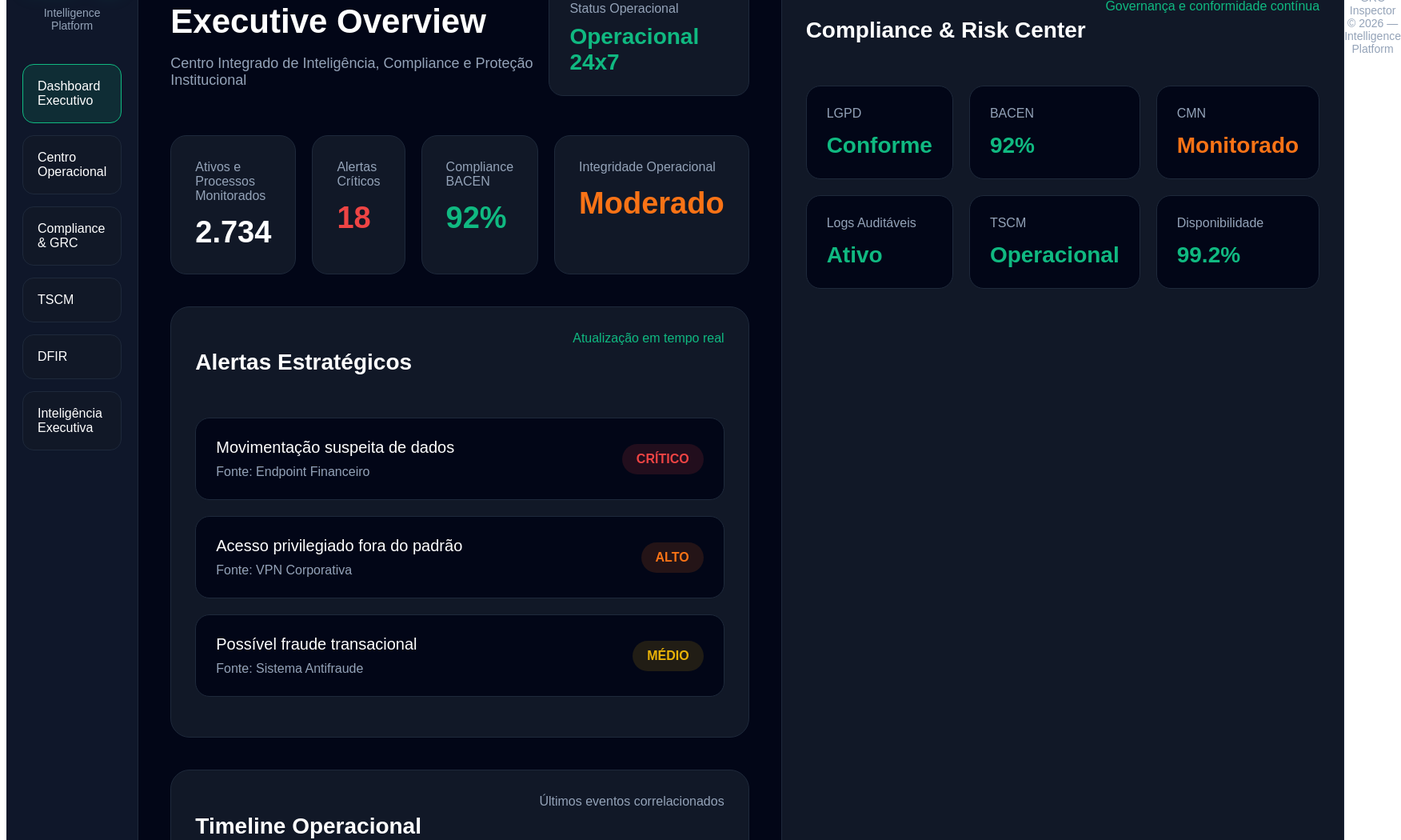
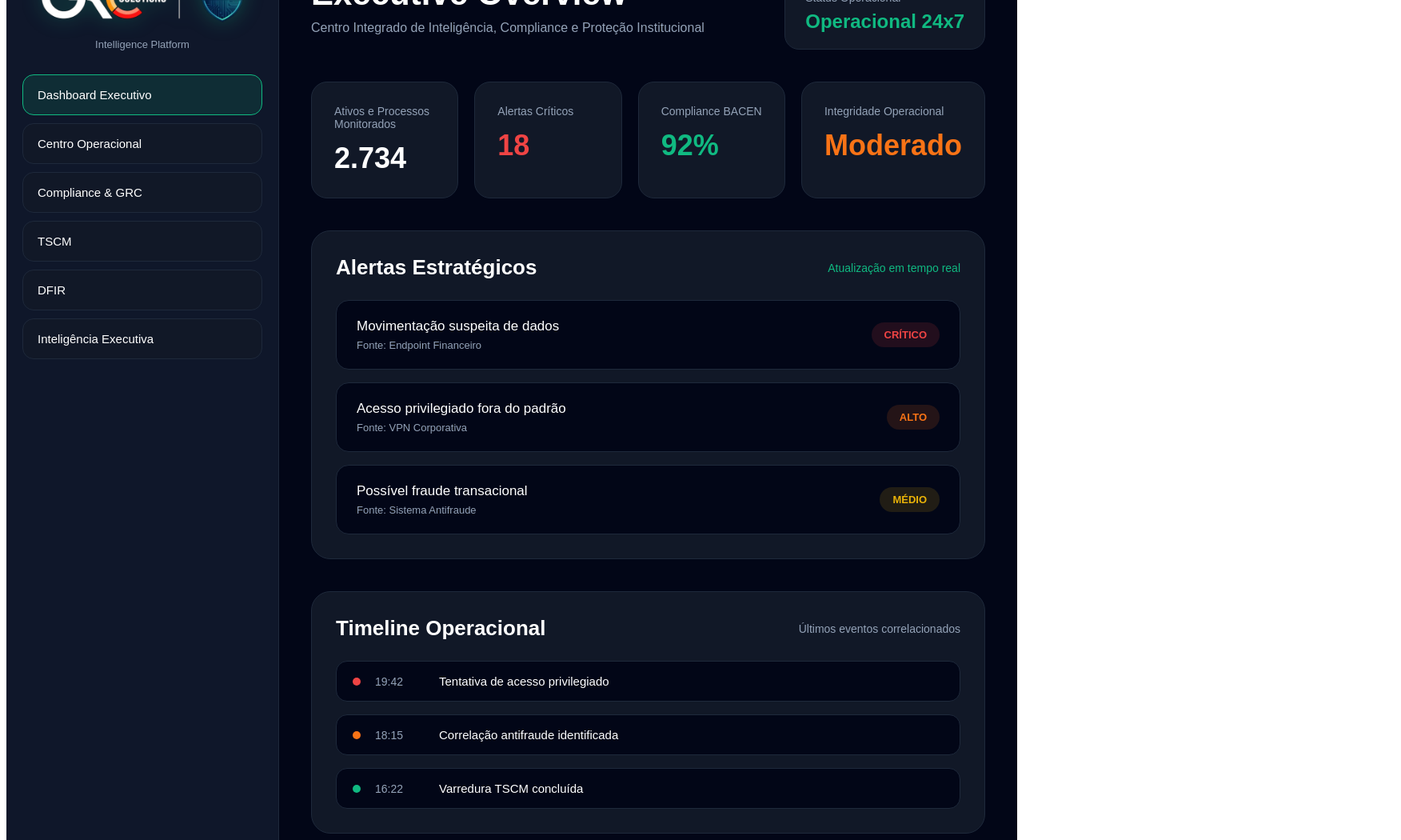
Before and after one commit to sandrosantossouza2026/grc-inspector-2026, a React (Vite) app: page / in a window 1280 px wide. Shown: the part 80-1130 px from the top of the page at 80% size, 1752 px wide, since content can reach past the window. Built offline with nearby package versions, Linux system fonts and the light colour scheme.

Commit message:
Update App_CodigoNovo_01JUN2026_12.56h.tsx

```diff
--- a/App.tsx
+++ b/App.tsx
@@ -1,23 +1,64 @@
-import React from "react";
+import React, { useState } from "react";
 
-export default function App() {
 const alerts = [
   {
     title: "Movimentação suspeita de dados",
     severity: "CRÍTICO",
-      source: "Endpoint Financeiro"
+    source: "Endpoint Financeiro",
   },
   {
     title: "Acesso privilegiado fora do padrão",
     severity: "ALTO",
-      source: "VPN Corporativa"
+    source: "VPN Corporativa",
   },
   {
     title: "Possível fraude transacional",
     severity: "MÉDIO",
-      source: "Sistema Antifraude"
+    source: "Sistema Antifraude",
+  },
+];
+
+const kpis = [
+  { title: "Ativos e Processos Monitorados", value: "2.734", color: "white" },
+  { title: "Alertas Críticos", value: "18", color: "#EF4444" },
+  { title: "Compliance BACEN", value: "92%", color: "#10B981" },
+  { title: "Integridade Operacional", value: "Moderado", color: "#F97316" },
+];
+
+const complianceItems = [
+  { title: "LGPD", status: "Conforme", color: "#10B981" },
+  { title: "BACEN", status: "92%", color: "#10B981" },
+  { title: "CMN", status: "Monitorado", color: "#F97316" },
+  { title: "Logs Auditáveis", status: "Ativo", color: "#10B981" },
+  { title: "TSCM", status: "Operacional", color: "#10B981" },
+  { title: "Disponibilidade", status: "99.2%", color: "#10B981" },
+];
+
+const timeline = [
+  { time: "19:42", event: "Tentativa de acesso privilegiado", color: "#EF4444" },
+  { time: "18:15", event: "Correlação antifraude identificada", color: "#F97316" },
+  { time: "16:22", event: "Varredura TSCM concluída", color: "#10B981" },
+];
+
+const navItems = [
+  "Dashboard Executivo",
+  "Centro Operacional",
+  "Compliance & GRC",
+  "TSCM",
+  "DFIR",
+  "Inteligência Executiva",
+];
+
+function getSeverityStyle(severity: string) {
+  if (severity === "CRÍTICO")
+    return { bg: "#EF444422", color: "#EF4444" };
+  if (severity === "ALTO")
+    return { bg: "#F9731622", color: "#F97316" };
+  return { bg: "#EAB30822", color: "#EAB308" };
 }
-  ];
+
+export default function App() {
+  const [activeNav, setActiveNav] = useState(0);
 
   return (
     <div
@@ -25,554 +66,333 @@ export default function App() {
         background: "#020617",
         minHeight: "100vh",
         color: "white",
+        fontFamily: "Arial",
         display: "flex",
-        fontFamily: "Arial"
+        flexDirection: "column",
       }}
     >
+      {/* ── LAYOUT PRINCIPAL (sidebar + conteúdo) ── */}
+      <div style={{ display: "flex", flex: 1 }}>
 
-      {/* SIDEBAR */}
-
+        {/* ── SIDEBAR ── */}
         <div
           style={{
             width: "300px",
             background: "#0F172A",
             padding: "30px 20px",
-          borderRight: "1px solid #1E293B"
+            borderRight: "1px solid #1E293B",
+            display: "flex",
+            flexDirection: "column",
+            flexShrink: 0,
           }}
         >
-
-<div
-  style={{
-    textAlign: "center",
-    marginBottom: "40px"
-  }}
->
+          {/* Logo */}
+          <div style={{ textAlign: "center", marginBottom: "30px" }}>
             <img
               src="/logo-grc.png"
               alt="GRC Solutions"
               style={{
                 width: "270px",
                 maxWidth: "100%",
-    filter: "drop-shadow(0 0 12px rgba(16, 185, 129, 0.3))"
+                filter: "drop-shadow(0 0 12px rgba(16, 185, 129, 0.3))",
               }}
             />
-
-  <div
-    style={{
-      marginTop: "10px",
-      color: "#94A3B8",
-      fontSize: "14px"
-    }}
-  >
+            <div style={{ marginTop: "8px", color: "#94A3B8", fontSize: "13px" }}>
               Intelligence Platform
             </div>
           </div>
 
-        {[
-          "Dashboard Executivo",
-          "Centro Operacional",
-          "Compliance & GRC",
-          "TSCM",
-          "DFIR",
-          "Inteligência Executiva"
-        ].map((item, index) => (
-
+          {/* Navegação */}
+          <nav>
+            {navItems.map((item, index) => (
               <div
                 key={index}
+                onClick={() => setActiveNav(index)}
                 style={{
-              padding: "18px",
-              marginBottom: "15px",
+                  padding: "16px 18px",
+                  marginBottom: "10px",
                   borderRadius: "14px",
-              background:
-                index === 0
-                  ? "#10B98122"
-                  : "#111827",
+                  background: activeNav === index ? "#10B98122" : "#111827",
                   cursor: "pointer",
-              border:
-                index === 0
-                  ? "1px solid #10B981"
-                  : "1px solid #1E293B"
+                  border: activeNav === index ? "1px solid #10B981" : "1px solid #1E293B",
+                  fontSize: "15px",
+                  transition: "all 0.2s",
                 }}
               >
                 {item}
               </div>
+            ))}
+          </nav>
+        </div>
+        {/* ── FIM SIDEBAR ── */}
 
-        ))}
+        {/* ── CONTEÚDO PRINCIPAL ── */}
+        <div style={{ flex: 1, padding: "40px", overflowY: "auto" }}>
+
+          {/* ── HEADER ── */}
+          <div
+            style={{
+              display: "flex",
+              justifyContent: "space-between",
+              alignItems: "flex-start",
+              marginBottom: "40px",
+              gap: "20px",
+            }}
+          >
+            <div>
+              <h2 style={{ fontSize: "42px", marginBottom: "10px", margin: 0 }}>
+                Executive Overview
+              </h2>
+              <p style={{ color: "#94A3B8", fontSize: "16px", marginTop: "10px" }}>
+                Centro Integrado de Inteligência, Compliance e Proteção Institucional
+              </p>
             </div>
-
-      {/* CONTEÚDO */}
 
             <div
               style={{
-          flex: 1,
-          padding: "40px"
+                background: "#111827",
+                padding: "20px 25px",
+                borderRadius: "18px",
+                border: "1px solid #1E293B",
+                flexShrink: 0,
               }}
             >
+              <div style={{ color: "#94A3B8", marginBottom: "8px", fontSize: "14px" }}>
+                Status Operacional
+              </div>
+              <div style={{ color: "#10B981", fontSize: "24px", fontWeight: "bold" }}>
+                Operacional 24x7
+              </div>
+            </div>
+          </div>
+          {/* ── FIM HEADER ── */}
 
-        {/* HEADER */}
+          {/* ── KPIs ── */}
+          <div
+            style={{
+              display: "grid",
+              gridTemplateColumns: "repeat(4, 1fr)",
+              gap: "20px",
+              marginBottom: "40px",
+            }}
+          >
+            {kpis.map((kpi, index) => (
+              <div
+                key={index}
+                style={{
+                  background: "#111827",
+                  padding: "28px",
+                  borderRadius: "20px",
+                  border: "1px solid #1E293B",
+                }}
+              >
+                <div style={{ color: "#94A3B8", marginBottom: "14px", fontSize: "14px" }}>
+                  {kpi.title}
+                </div>
+                <div style={{ fontSize: "36px", fontWeight: "bold", color: kpi.color }}>
+                  {kpi.value}
+                </div>
+              </div>
+            ))}
+          </div>
+          {/* ── FIM KPIs ── */}
 
+          {/* ── ALERTAS ESTRATÉGICOS ── */}
+          <div
+            style={{
+              background: "#111827",
+              padding: "30px",
+              borderRadius: "24px",
+              border: "1px solid #1E293B",
+              marginBottom: "40px",
+            }}
+          >
             <div
               style={{
                 display: "flex",
                 justifyContent: "space-between",
                 alignItems: "center",
-            marginBottom: "40px"
+                marginBottom: "25px",
               }}
             >
-
-          <div>
-
-            <h2
-              style={{
-                fontSize: "42px",
-                marginBottom: "10px"
-              }}
-            >
-              Executive Overview
-            </h2>
-
-            <p
-              style={{
-                color: "#94A3B8",
-                fontSize: "18px"
-              }}
-            >
-              Centro Integrado de Inteligência, Compliance e Proteção Institucional
-            </p>
-
+              <h2 style={{ fontSize: "26px", margin: 0 }}>Alertas Estratégicos</h2>
+              <div style={{ color: "#10B981", fontSize: "14px" }}>
+                Atualização em tempo real
+              </div>
             </div>
 
-          <div
-            style={{
-              background: "#111827",
-              padding: "25px",
-              borderRadius: "18px",
-              border: "1px solid #1E293B"
-            }}
-          >
-
-            <div
-              style={{
-                color: "#94A3B8",
-                marginBottom: "10px"
-              }}
-            >
-              Status Operacional
-            </div>
-
-            <div
-              style={{
-                color: "#10B981",
-                fontSize: "28px",
-                fontWeight: "bold"
-              }}
-            >
-              Operacional 24x7
-            </div>
-
-          </div>
-
-        </div>
-
-        {/* KPIs */}
-
-        <div
-          style={{
-            display: "grid",
-            gridTemplateColumns: "repeat(4, 1fr)",
-            gap: "20px",
-            marginBottom: "40px"
-          }}
-        >
-
-          {[
-            {
-              title: "Ativos e Processos Monitorados",
-              value: "2.734",
-              color: "white"
-            },
-            {
-              title: "Alertas Críticos",
-              value: "18",
-              color: "#EF4444"
-            },
-            {
-              title: "Compliance BACEN",
-              value: "92%",
-              color: "#10B981"
-            },
-            {
-              title: "Integridade Operacional",
-              value: "Moderado",
-              color: "#F97316"
-            }
-          ].map((kpi, index) => (
-
+            {alerts.map((alert, index) => {
+              const style = getSeverityStyle(alert.severity);
+              return (
                 <div
                   key={index}
                   style={{
-                background: "#111827",
-                padding: "30px",
-                borderRadius: "20px",
-                border: "1px solid #1E293B"
+                    background: "#020617",
+                    padding: "22px 25px",
+                    borderRadius: "16px",
+                    marginBottom: index < alerts.length - 1 ? "16px" : 0,
+                    border: "1px solid #1E293B",
+                    display: "flex",
+                    justifyContent: "space-between",
+                    alignItems: "center",
                   }}
                 >
-
+                  <div>
+                    <div style={{ fontSize: "17px", marginBottom: "6px" }}>
+                      {alert.title}
+                    </div>
+                    <div style={{ color: "#94A3B8", fontSize: "13px" }}>
+                      Fonte: {alert.source}
+                    </div>
+                  </div>
                   <div
                     style={{
-                  color: "#94A3B8",
-                  marginBottom: "15px"
+                      padding: "8px 16px",
+                      borderRadius: "999px",
+                      background: style.bg,
+                      color: style.color,
+                      fontWeight: "bold",
+                      fontSize: "13px",
+                      flexShrink: 0,
                     }}
                   >
-                {kpi.title}
+                    {alert.severity}
                   </div>
+                </div>
+              );
+            })}
+          </div>
+          {/* ── FIM ALERTAS ESTRATÉGICOS ── */}
 
-              <div
-                style={{
-                  fontSize: "38px",
-                  fontWeight: "bold",
-                  color: kpi.color
-                }}
-              >
-                {kpi.value}
-              </div>
-
-            </div>
-
-          ))}
-
-        </div>
-
-        {/* ALERTAS */}
-
+          {/* ── TIMELINE OPERACIONAL ── */}
           <div
             style={{
               background: "#111827",
               padding: "30px",
               borderRadius: "24px",
-            border: "1px solid #1E293B"
+              border: "1px solid #1E293B",
+              marginBottom: "40px",
             }}
           >
-
             <div
               style={{
                 display: "flex",
                 justifyContent: "space-between",
-              marginBottom: "30px"
+                alignItems: "center",
+                marginBottom: "25px",
               }}
             >
-
-            <h2
-              style={{
-                fontSize: "28px"
-              }}
-            >
-              Alertas Estratégicos
-            </h2>
-
-            <div
-              style={{
-                color: "#10B981"
-              }}
-            >
-              Atualização em tempo real
+              <h2 style={{ fontSize: "26px", margin: 0 }}>Timeline Operacional</h2>
+              <div style={{ color: "#94A3B8", fontSize: "14px" }}>
+                Últimos eventos correlacionados
+              </div>
             </div>
 
-          </div>
-
-          {alerts.map((alert, index) => (
-
-            <div
-              key={index}
-              style={{
-                background: "#020617",
-                padding: "25px",
-                borderRadius: "18px",
-                marginBottom: "20px",
-                border: "1px solid #1E293B",
-                display: "flex",
-                justifyContent: "space-between",
-                alignItems: "center"
-              }}
-            >
-
-              <div>
-
-                <div
-                  style={{
-                    fontSize: "20px",
-                    marginBottom: "10px"
-                  }}
-                >
-                  {alert.title}
-                </div>
-
-                <div
-                  style={{
-                    color: "#94A3B8"
-                  }}
-                >
-                  Fonte: {alert.source}
-                </div>
-
-              </div>
-
-              <div
-                style={{
-                  padding: "10px 18px",
-                  borderRadius: "999px",
-                  background:
-                    alert.severity === "CRÍTICO"
-                      ? "#EF444422"
-                      : alert.severity === "ALTO"
-                      ? "#F9731622"
-                      : "#EAB30822",
-                  color:
-                    alert.severity === "CRÍTICO"
-                      ? "#EF4444"
-                      : alert.severity === "ALTO"
-                      ? "#F97316"
-                      : "#EAB308",
-                  fontWeight: "bold"
-                }}
-              >
-                {alert.severity}
-              </div>
-
-            </div>
-
-          ))}
-
-        </div>
-{/* TIMELINE OPERACIONAL */}
-
-<div
-  style={{
-    marginTop: "40px",
-    background: "#111827",
-    padding: "30px",
-    borderRadius: "24px",
-    border: "1px solid #1E293B"
-  }}
->
-
-  <div
-    style={{
-      display: "flex",
-      justifyContent: "space-between",
-      marginBottom: "30px"
-    }}
-  >
-
-    <h2
-      style={{
-        fontSize: "28px"
-      }}
-    >
-      Timeline Operacional
-    </h2>
-
-    <div
-      style={{
-        color: "#94A3B8"
-      }}
-    >
-      Últimos eventos correlacionados
-    </div>
-
-  </div>
-
-  {[
-    {
-      time: "19:42",
-      event: "Tentativa de acesso privilegiado",
-      severity: "#EF4444"
-    },
-    {
-      time: "18:15",
-      event: "Correlação antifraude identificada",
-      severity: "#F97316"
-    },
-    {
-      time: "16:22",
-      event: "Varredura TSCM concluída",
-      severity: "#10B981"
-    }
-  ].map((item, index) => (
-
+            {timeline.map((item, index) => (
               <div
                 key={index}
                 style={{
                   display: "flex",
                   alignItems: "center",
-        marginBottom: "20px",
-        padding: "18px",
+                  marginBottom: index < timeline.length - 1 ? "16px" : 0,
+                  padding: "16px 20px",
                   background: "#020617",
-        borderRadius: "16px",
-        border: "1px solid #1E293B"
+                  borderRadius: "14px",
+                  border: "1px solid #1E293B",
                 }}
               >
-
                 <div
                   style={{
-          width: "12px",
-          height: "12px",
+                    width: "10px",
+                    height: "10px",
                     borderRadius: "999px",
-          background: item.severity,
-          marginRight: "20px"
+                    background: item.color,
+                    marginRight: "18px",
+                    flexShrink: 0,
                   }}
                 />
+                <div style={{ width: "80px", color: "#94A3B8", fontSize: "14px" }}>
+                  {item.time}
+                </div>
+                <div style={{ fontSize: "15px" }}>{item.event}</div>
+              </div>
+            ))}
+          </div>
+          {/* ── FIM TIMELINE OPERACIONAL ── */}
 
+          {/* ── COMPLIANCE & RISK CENTER ── */}
           <div
             style={{
-          width: "90px",
-          color: "#94A3B8"
-        }}
-      >
-        {item.time}
-      </div>
-
-      <div>
-        {item.event}
-      </div>
-
-    </div>
-
-  ))}
-
-</div>
-      </div>
-{/* COMPLIANCE & RISK CENTER */}
-
-<div
-  style={{
-    marginTop: "40px",
               background: "#111827",
               padding: "30px",
               borderRadius: "24px",
-    border: "1px solid #1E293B"
+              border: "1px solid #1E293B",
             }}
           >
-
             <div
               style={{
                 display: "flex",
                 justifyContent: "space-between",
-      marginBottom: "30px"
+                alignItems: "center",
+                marginBottom: "25px",
               }}
             >
-
-    <h2
-      style={{
-        fontSize: "28px"
-      }}
-    >
-      Compliance & Risk Center
-    </h2>
-
-    <div
-      style={{
-        color: "#10B981"
-      }}
-    >
+              <h2 style={{ fontSize: "26px", margin: 0 }}>Compliance & Risk Center</h2>
+              <div style={{ color: "#10B981", fontSize: "14px" }}>
                 Governança e conformidade contínua
               </div>
-
             </div>
 
             <div
               style={{
                 display: "grid",
                 gridTemplateColumns: "repeat(3, 1fr)",
-      gap: "20px"
+                gap: "16px",
               }}
             >
-
-    {[
-      {
-        title: "LGPD",
-        status: "Conforme",
-        color: "#10B981"
-      },
-      {
-        title: "BACEN",
-        status: "92%",
-        color: "#10B981"
-      },
-      {
-        title: "CMN",
-        status: "Monitorado",
-        color: "#F97316"
-      },
-      {
-        title: "Logs Auditáveis",
-        status: "Ativo",
-        color: "#10B981"
-      },
-      {
-        title: "TSCM",
-        status: "Operacional",
-        color: "#10B981"
-      },
-      {
-        title: "Disponibilidade",
-        status: "99.2%",
-        color: "#10B981"
-      }
-    ].map((item, index) => (
-
+              {complianceItems.map((item, index) => (
                 <div
                   key={index}
                   style={{
                     background: "#020617",
-          padding: "25px",
-          borderRadius: "18px",
-          border: "1px solid #1E293B"
+                    padding: "22px",
+                    borderRadius: "16px",
+                    border: "1px solid #1E293B",
                   }}
                 >
+                  <div style={{ color: "#94A3B8", marginBottom: "10px", fontSize: "13px" }}>
+                    {item.title}
+                  </div>
+                  <div style={{ fontSize: "26px", fontWeight: "bold", color: item.color }}>
+                    {item.status}
+                  </div>
+                </div>
+              ))}
+            </div>
+          </div>
+          {/* ── FIM COMPLIANCE & RISK CENTER ── */}
 
+        </div>
+        {/* ── FIM CONTEÚDO PRINCIPAL ── */}
+
+      </div>
+      {/* ── FIM LAYOUT PRINCIPAL ── */}
+
+      {/* ── FOOTER ── */}
       <div
         style={{
+          borderTop: "1px solid #1E293B",
+          background: "#0F172A",
           color: "#94A3B8",
-            marginBottom: "15px"
-          }}
-        >
-          {item.title}
-        </div>
-
-        <div
-          style={{
-            fontSize: "28px",
-            fontWeight: "bold",
-            color: item.color
-          }}
-        >
-          {item.status}
-        </div>
-
-      </div>
-
-    ))}
-
-        </div>
-
-</div>
-
-      {/* FOOTER */}
-
-      <div
-        style={{
-          marginTop: "40px",
-          paddingTop: "20px",
-          borderTop: "1px solid #1E293B",
-          color: "#94A3B8",
-          fontSize: "14px",
-          textAlign: "center"
+          fontSize: "13px",
+          textAlign: "center",
+          padding: "16px 20px",
         }}
       >
         GRC Inspector © 2026 — Intelligence Platform
       </div>
- {/* ULTIMA VERSÃO OK */}
+      {/* ── FIM FOOTER ── */}
+
     </div>
   );
 }
```
Lines whose indentation alone changed are shown as unchanged.
